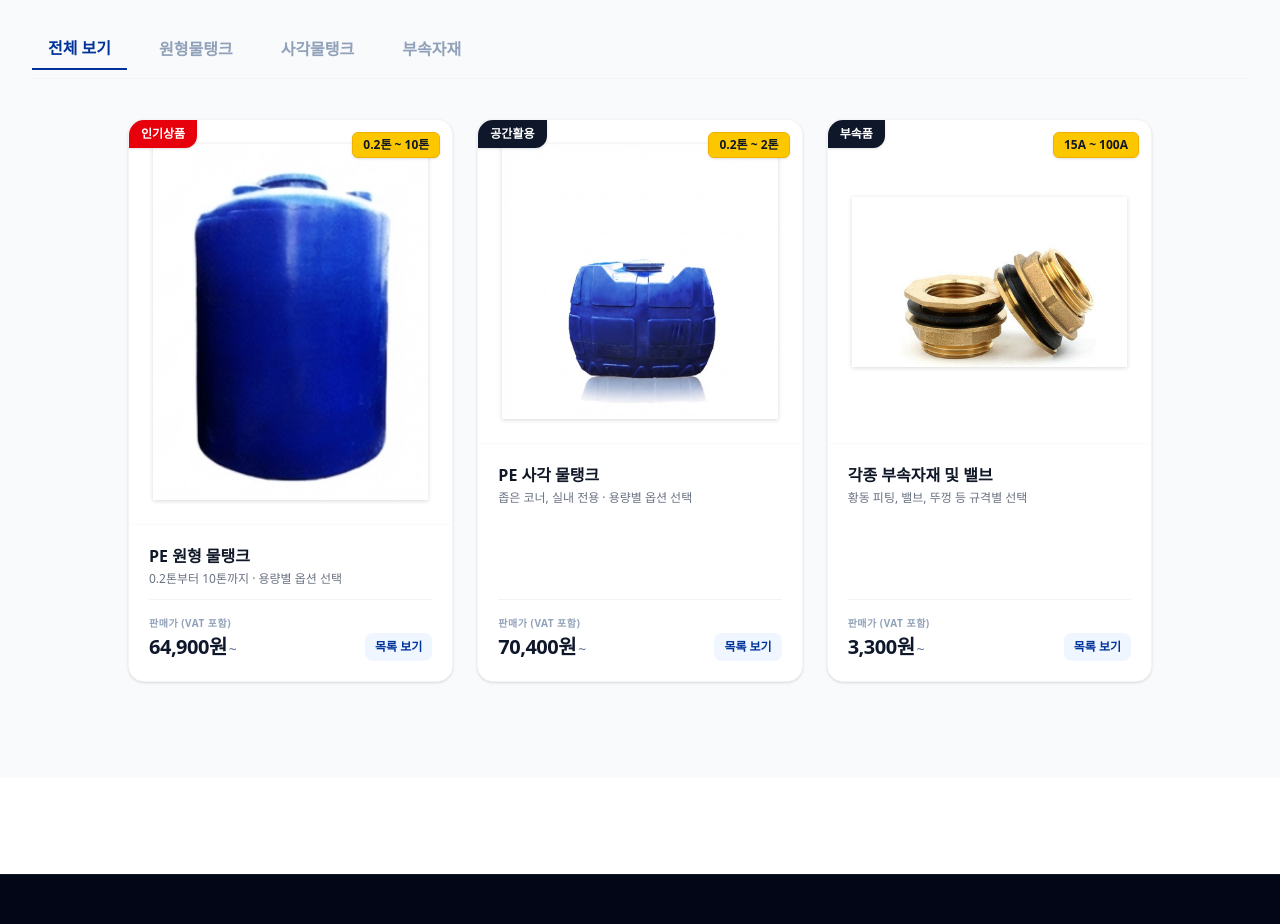
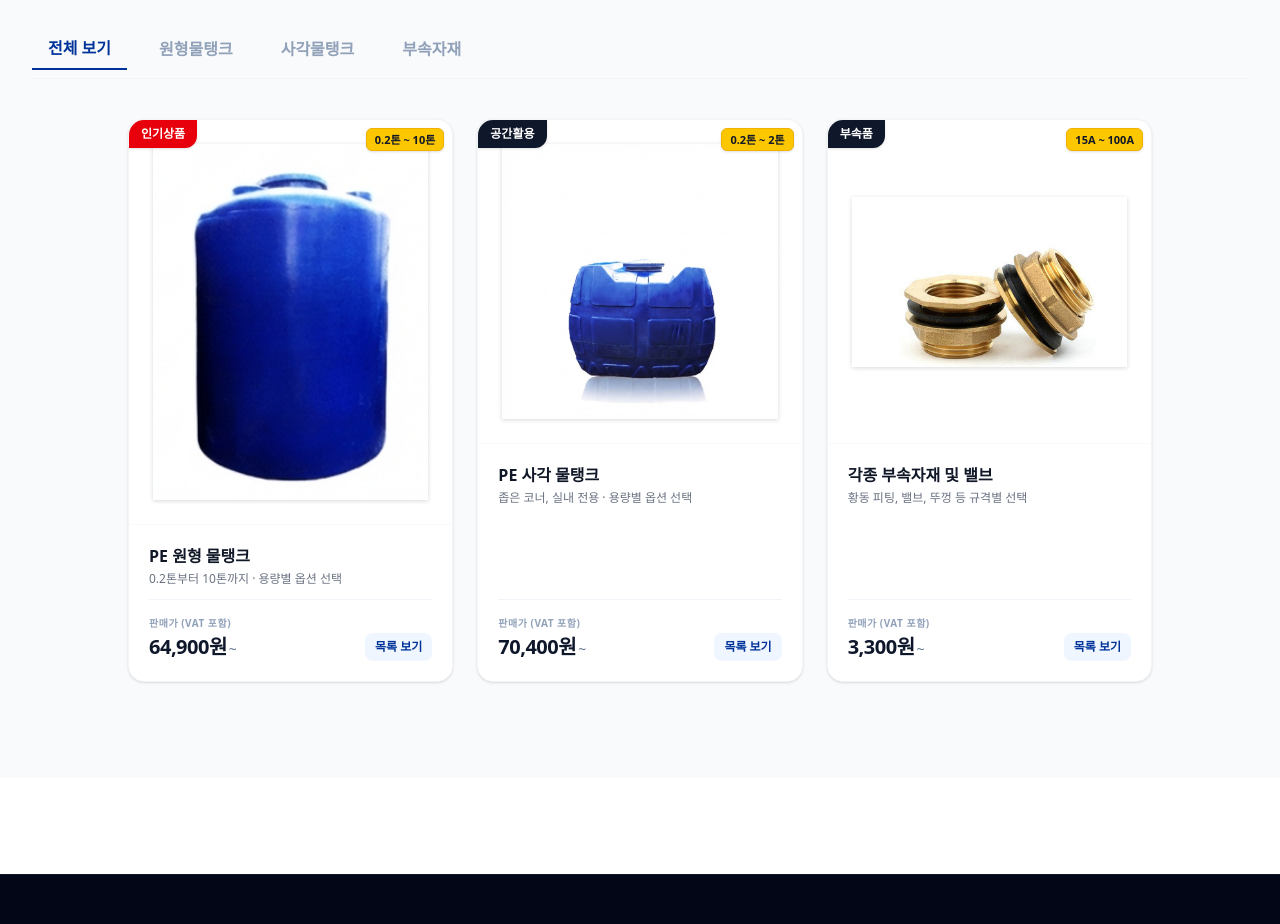
Before and after one commit to dncncn90/jinyang-water-tank, a Next.js app: page / in a window 1280 px wide. Shown: the part 1220-2144 px from the top of the page. Built offline with nearby package versions, Linux system fonts and the light colour scheme; a web font is replaced by a local one.

Commit message:
배지수정

```diff
--- a/src/components/checkout/CategoryGrid.tsx
+++ b/src/components/checkout/CategoryGrid.tsx
@@ -129,12 +129,12 @@ export default function CategoryGrid() {
                                         </div>
                                     )}
                                     {item.capacityBadge && (
-                                        <div className="absolute top-3 right-3 bg-yellow-400 text-gray-900 text-xs font-black px-2.5 py-1 rounded-md shadow-sm z-10 border border-yellow-500">
+                                        <div className="absolute top-2 right-2 bg-yellow-400 text-gray-900 text-[11px] font-black px-2 py-0.5 rounded-md shadow-sm z-10 border border-yellow-500 whitespace-nowrap">
                                             {item.capacityBadge}
                                         </div>
                                     )}
                                     {!item.capacityBadge && item.specs?.capacity && (
-                                        <div className="absolute top-3 right-3 bg-yellow-400 text-gray-900 text-xs font-black px-2.5 py-1 rounded-md shadow-sm z-10 border border-yellow-500">
+                                        <div className="absolute top-2 right-2 bg-yellow-400 text-gray-900 text-[11px] font-black px-2 py-0.5 rounded-md shadow-sm z-10 border border-yellow-500 whitespace-nowrap">
                                             {item.specs.capacity}
                                         </div>
                                     )}
```
